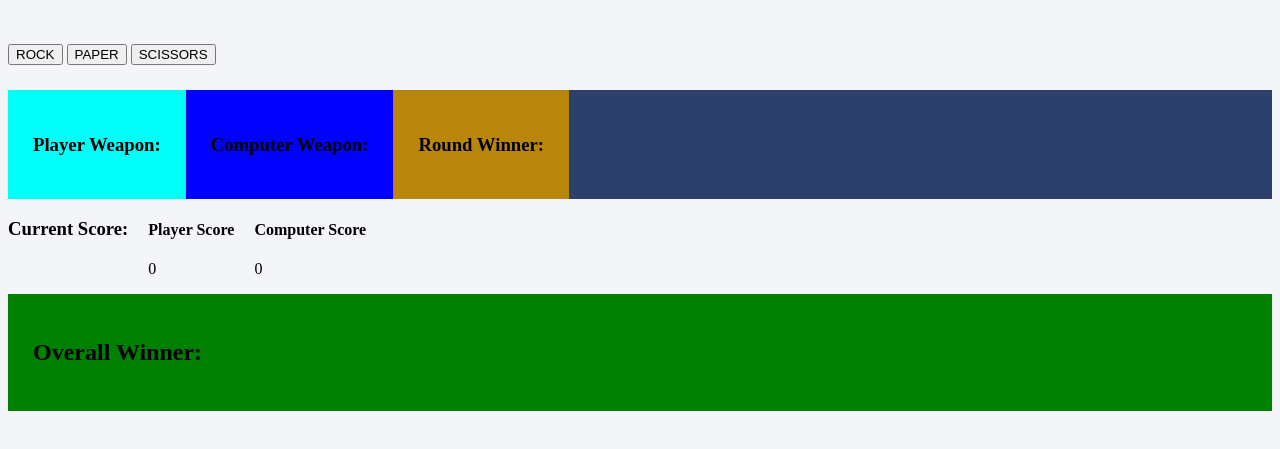
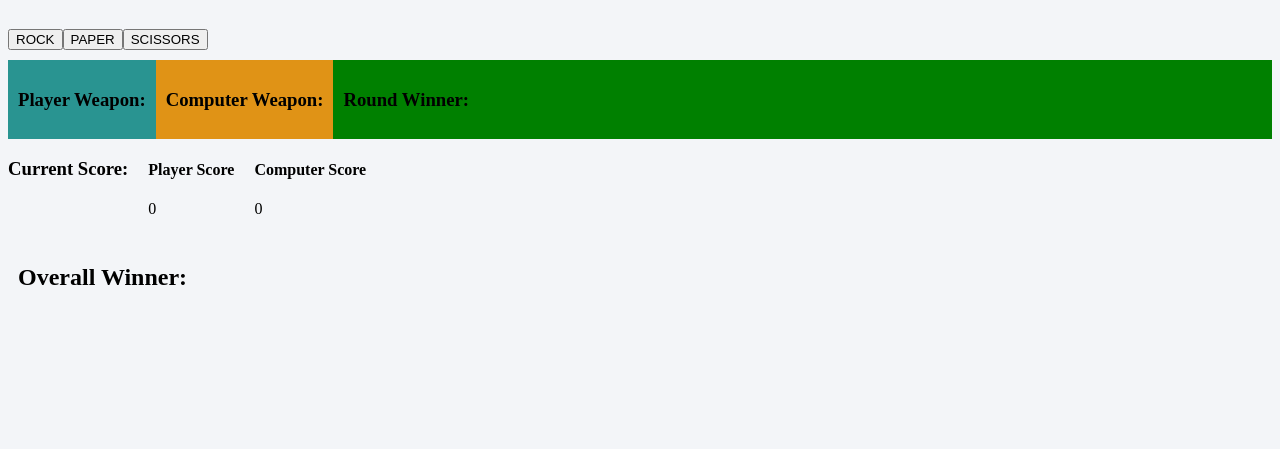
Before and after one commit to bkellogg4/RPS-Take-2, a plain HTML site: page index.html in a window 1280 px wide. Shown: the part 61-510 px from the top of the page. Drawn offline with Linux system fonts and the light colour scheme.

Commit message:
add spacing improvements

```diff
--- a/game.js
+++ b/game.js
@@ -107,11 +107,13 @@ function playGame() {
                 //alert("You are the champion!!");
                 const div5 = document.createElement('div');
                 div5.textContent = "You are the CHAMPION!!"
+                div5.style.background = "green";
                 div4.appendChild(div5);
             } else if (winner == "computer") {
                 //alert("Better luck next time, LOSER!!");
                 const div5 = document.createElement('div');
                 div5.textContent = "You are the LOSER!! Better luck next time.";
+                div5.style.background = "red";
                 div4.appendChild(div5);
             }
             });
--- a/styles.css
+++ b/styles.css
@@ -2,27 +2,29 @@ body {
     background-color: rgb(243, 245, 248);
 }
 .button-container {
-    padding-top: 25px;
-    padding-bottom: 25px;
+    padding-top: 10px;
+    padding-bottom: 10px;
+    display: flex;
+    align-items: center;
 }
 .container-test {
     display: flex;
-    background-color: rgb(44, 64, 108);
+    background-color: green;
 }
 .player-container {
     display: flex;
-    background: rgb(0, 255, 247);
-    padding: 25px;
+    background: rgb(41, 148, 145);
+    padding: 10px;
 }
 
 .computer-container {
     display: flex;
-    background-color: blue;
-    padding: 25px;
+    background-color: rgb(224, 147, 22);
+    padding: 10px;
 }
 .round-container {
-    background-color: darkgoldenrod;
-    padding: 25px;
+    background-color: green;
+    padding: 10px;
 }
 
 .score-container {
@@ -31,6 +33,5 @@ body {
 }
 
 .winner-container {
-    background-color: green;
-    padding: 25px;
+    padding: 10px;
 }
```
